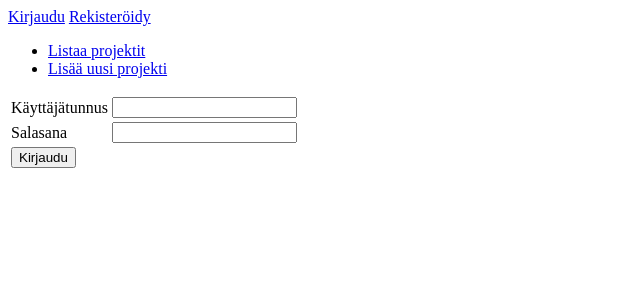
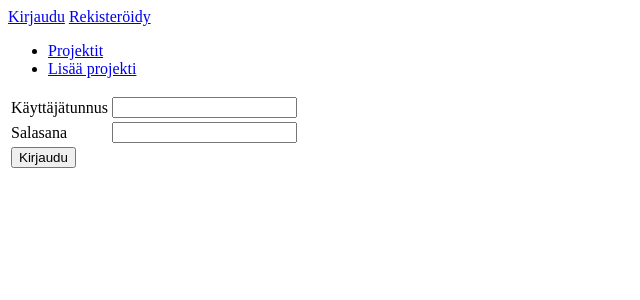
Before and after one commit to isopoju/tyoaikaseuranta, a Flask app: page /auth/login in a window 1280 px wide. Shown: the top 300 px of the page, without its empty margins (0-640 px from the left). Run offline with Flask 2, Linux system fonts and the light colour scheme.

Commit message:
add layout fix

```diff
--- a/application/templates/layout.html
+++ b/application/templates/layout.html
@@ -16,8 +16,8 @@
     {% endif %}
 
     <ul>
-      <li><a href="{{ url_for('projects_index') }}">Listaa projektit</a></li>
-      <li><a href="{{ url_for('projects_form') }}">Lisää uusi projekti</a></li>
+      <li><a href="{{ url_for('projects_index') }}">Projektit</a></li>
+      <li><a href="{{ url_for('projects_form') }}">Lisää projekti</a></li>
     </ul>
 
     {% block body %}
--- a/application/templates/projects/new.html
+++ b/application/templates/projects/new.html
@@ -66,7 +66,7 @@
     </tr>
     <tr>
       <td colspan="3">
-        <input type="submit" value="Lisää uusi projekti"/>
+        <input type="submit" value="Lisää"/>
       </td>
     </tr>
 </form>
```
